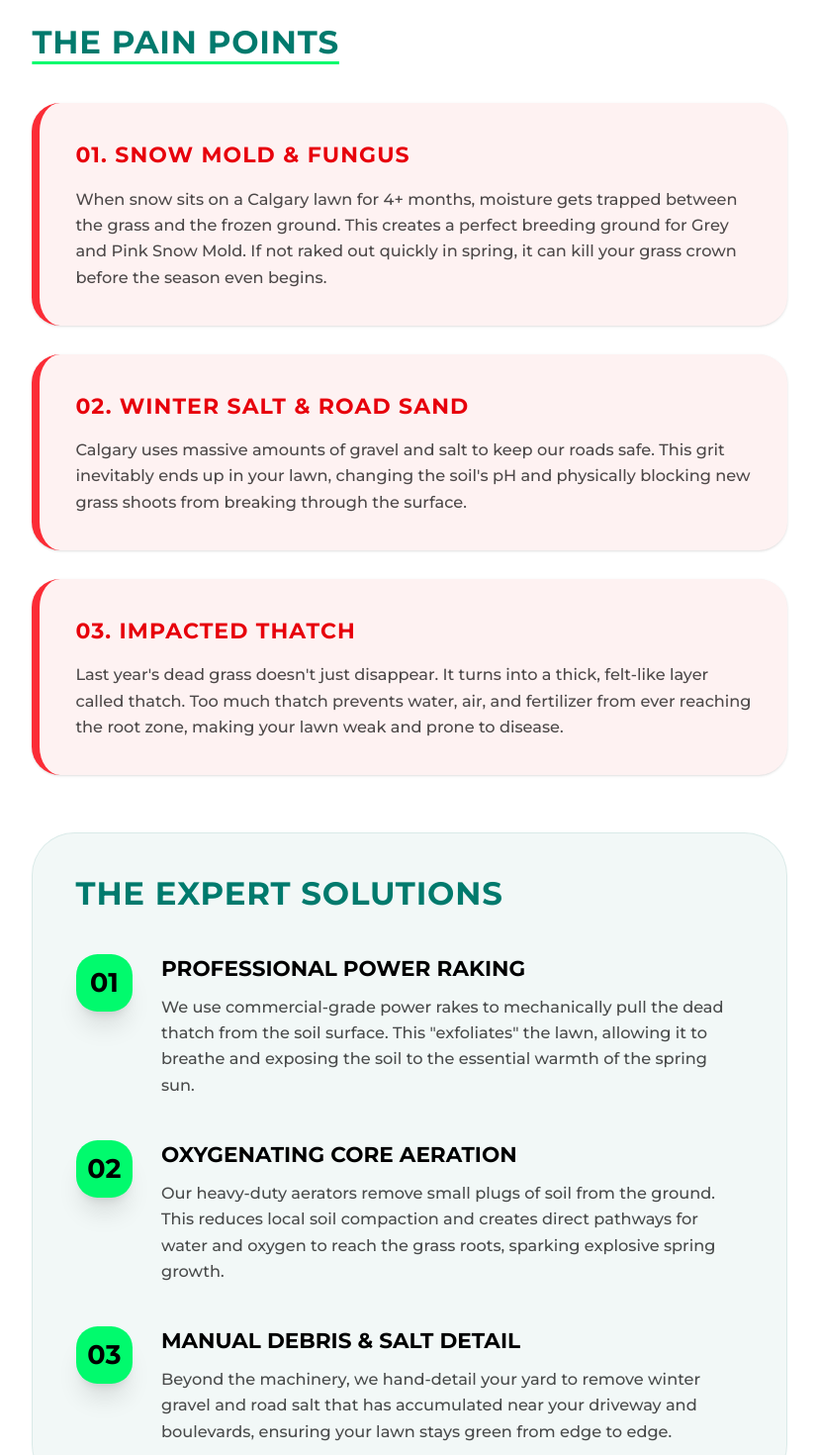
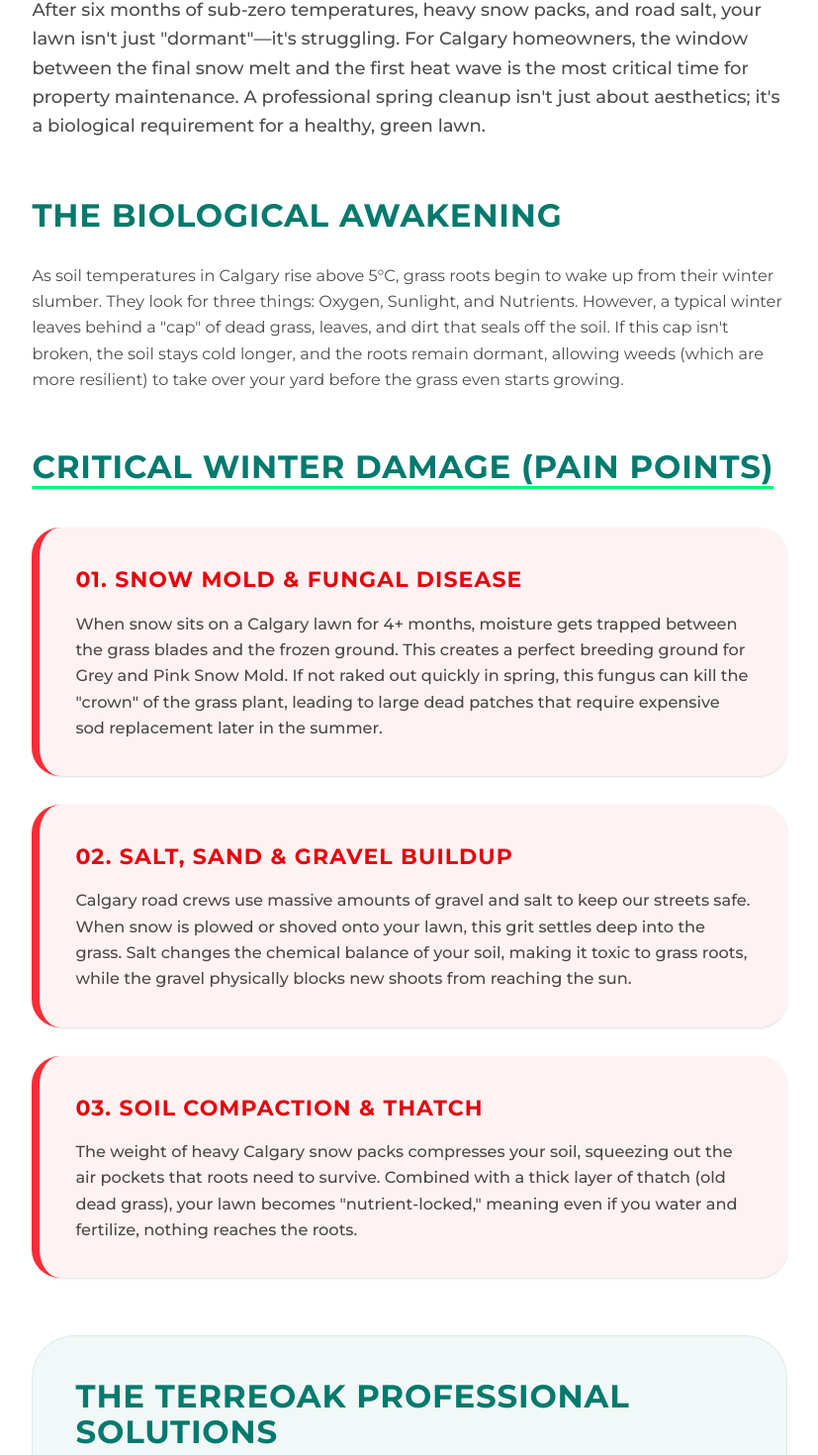
Before and after one commit to AshtonMadden/TERREOAK-WEBSITE, a Next.js app: page /blog/why-calgary-spring-cleanup-matters in a window 1280 px wide. Shown: the part 814-2284 px from the top of the page at 99% size, without its empty margins (226-1053 px from the left). Built offline with nearby package versions, Linux system fonts and the light colour scheme.

Commit message:
seo: expand both blog articles to 800+ words with technical depth, FAQs, and detailed Calgary-specific guides

```diff
--- a/app/blog/why-calgary-spring-cleanup-matters/page.tsx
+++ b/app/blog/why-calgary-spring-cleanup-matters/page.tsx
@@ -40,34 +40,47 @@ export default function SpringCleanupArticle() {
 
                     {/* Intro */}
                     <ScrollReveal>
-                        <p className="text-2xl md:text-3xl font-black text-black leading-tight italic border-l-[12px] border-[#01fa6d] pl-8 md:pl-12">
-                            A great Calgary summer lawn starts in the first two weeks of April. Without it, your grass is literally gasping for air under a winter&apos;s worth of debris.
+                        <div className="space-y-8">
+                            <p className="text-2xl md:text-3xl font-black text-black leading-tight italic border-l-[12px] border-[#01fa6d] pl-8 md:pl-12">
+                                A great Calgary summer lawn starts in the first two weeks of April. Without it, your grass is literally gasping for air under a winter&apos;s worth of debris.
+                            </p>
+                            <p className="text-xl text-black/70 leading-relaxed font-medium">
+                                After six months of sub-zero temperatures, heavy snow packs, and road salt, your lawn isn&apos;t just "dormant"—it&apos;s struggling. For Calgary homeowners, the window between the final snow melt and the first heat wave is the most critical time for property maintenance. A professional spring cleanup isn&apos;t just about aesthetics; it&apos;s a biological requirement for a healthy, green lawn.
+                            </p>
+                        </div>
+                    </ScrollReveal>
+
+                    {/* The Biological Awakening */}
+                    <div className="space-y-8">
+                        <h2 className="text-4xl font-black text-[#017a6d] uppercase tracking-wide">The Biological Awakening</h2>
+                        <p className="text-lg text-black/70 leading-relaxed">
+                            As soil temperatures in Calgary rise above 5°C, grass roots begin to wake up from their winter slumber. They look for three things: Oxygen, Sunlight, and Nutrients. However, a typical winter leaves behind a "cap" of dead grass, leaves, and dirt that seals off the soil. If this cap isn&apos;t broken, the soil stays cold longer, and the roots remain dormant, allowing weeds (which are more resilient) to take over your yard before the grass even starts growing.
                         </p>
-                    </ScrollReveal>
+                    </div>
 
                     {/* The Pain Points */}
                     <div className="space-y-12">
-                        <h2 className="text-4xl font-black text-[#017a6d] uppercase tracking-wide underline decoration-[#01fa6d] underline-offset-8">The Pain Points</h2>
+                        <h2 className="text-4xl font-black text-[#017a6d] uppercase tracking-wide underline decoration-[#01fa6d] underline-offset-8">Critical Winter Damage (Pain Points)</h2>
 
                         <div className="grid grid-cols-1 gap-8">
                             <div className="bg-red-50 p-10 rounded-[2rem] border-l-8 border-red-500 shadow-sm">
-                                <h3 className="font-black text-[22px] text-red-600 uppercase mb-4 tracking-wider">01. Snow Mold & Fungus</h3>
+                                <h3 className="font-black text-[22px] text-red-600 uppercase mb-4 tracking-wider">01. Snow Mold & Fungal Disease</h3>
                                 <p className="text-black/70 font-medium leading-relaxed text-lg">
-                                    When snow sits on a Calgary lawn for 4+ months, moisture gets trapped between the grass and the frozen ground. This creates a perfect breeding ground for Grey and Pink Snow Mold. If not raked out quickly in spring, it can kill your grass crown before the season even begins.
+                                    When snow sits on a Calgary lawn for 4+ months, moisture gets trapped between the grass blades and the frozen ground. This creates a perfect breeding ground for Grey and Pink Snow Mold. If not raked out quickly in spring, this fungus can kill the "crown" of the grass plant, leading to large dead patches that require expensive sod replacement later in the summer.
                                 </p>
                             </div>
 
                             <div className="bg-red-50 p-10 rounded-[2rem] border-l-8 border-red-500 shadow-sm">
-                                <h3 className="font-black text-[22px] text-red-600 uppercase mb-4 tracking-wider">02. Winter Salt & Road Sand</h3>
+                                <h3 className="font-black text-[22px] text-red-600 uppercase mb-4 tracking-wider">02. Salt, Sand & Gravel Buildup</h3>
                                 <p className="text-black/70 font-medium leading-relaxed text-lg">
-                                    Calgary uses massive amounts of gravel and salt to keep our roads safe. This grit inevitably ends up in your lawn, changing the soil&apos;s pH and physically blocking new grass shoots from breaking through the surface.
+                                    Calgary road crews use massive amounts of gravel and salt to keep our streets safe. When snow is plowed or shoved onto your lawn, this grit settles deep into the grass. Salt changes the chemical balance of your soil, making it toxic to grass roots, while the gravel physically blocks new shoots from reaching the sun.
                                 </p>
                             </div>
 
                             <div className="bg-red-50 p-10 rounded-[2rem] border-l-8 border-red-500 shadow-sm">
-                                <h3 className="font-black text-[22px] text-red-600 uppercase mb-4 tracking-wider">03. Impacted Thatch</h3>
+                                <h3 className="font-black text-[22px] text-red-600 uppercase mb-4 tracking-wider">03. Soil Compaction & Thatch</h3>
                                 <p className="text-black/70 font-medium leading-relaxed text-lg">
-                                    Last year&apos;s dead grass doesn&apos;t just disappear. It turns into a thick, felt-like layer called thatch. Too much thatch prevents water, air, and fertilizer from ever reaching the root zone, making your lawn weak and prone to disease.
+                                    The weight of heavy Calgary snow packs compresses your soil, squeezing out the air pockets that roots need to survive. Combined with a thick layer of thatch (old dead grass), your lawn becomes "nutrient-locked," meaning even if you water and fertilize, nothing reaches the roots.
                                 </p>
                             </div>
                         </div>
@@ -75,15 +88,15 @@ export default function SpringCleanupArticle() {
 
                     {/* The Solutions */}
                     <div className="space-y-12 bg-[#017a6d]/5 p-12 rounded-[3rem] border border-[#017a6d]/10">
-                        <h2 className="text-4xl font-black text-[#017a6d] uppercase tracking-wide">The Expert Solutions</h2>
+                        <h2 className="text-4xl font-black text-[#017a6d] uppercase tracking-wide">The TERREOAK Professional Solutions</h2>
 
                         <div className="space-y-12">
                             <div className="flex gap-8 group">
                                 <span className="flex-shrink-0 w-16 h-16 rounded-3xl bg-[#01fa6d] text-black font-black flex items-center justify-center text-3xl shadow-xl transition-transform group-hover:rotate-12">01</span>
                                 <div>
-                                    <h4 className="text-2xl font-black uppercase text-black mb-3">Professional Power Raking</h4>
+                                    <h4 className="text-2xl font-black uppercase text-black mb-3">Industrial Power Raking (Dethatching)</h4>
                                     <p className="text-black/70 font-medium leading-relaxed text-lg">
-                                        We use commercial-grade power rakes to mechanically pull the dead thatch from the soil surface. This "exfoliates" the lawn, allowing it to breathe and exposing the soil to the essential warmth of the spring sun.
+                                        We use commercial-grade power rakes with steel tines that spin at high speeds to pull dead thatch and snow mold from the soil surface. This process "exfoliates" the lawn, allowing it to breathe and exposing the soil to the essential warmth of the spring sun. A hand rake simply cannot achieve the same level of soil-clearing.
                                     </p>
                                 </div>
                             </div>
@@ -93,7 +106,7 @@ export default function SpringCleanupArticle() {
                                 <div>
                                     <h4 className="text-2xl font-black uppercase text-black mb-3">Oxygenating Core Aeration</h4>
                                     <p className="text-black/70 font-medium leading-relaxed text-lg">
-                                        Our heavy-duty aerators remove small plugs of soil from the ground. This reduces local soil compaction and creates direct pathways for water and oxygen to reach the grass roots, sparking explosive spring growth.
+                                        Our heavy-duty core aerators remove thousands of small soil plugs from your yard. This instantly relieves soil compaction and creates direct highways for water, oxygen, and liquid fertilizer to penetrate deep into the root zone. This is the single most effective way to spark explosive spring growth.
                                     </p>
                                 </div>
                             </div>
@@ -101,11 +114,40 @@ export default function SpringCleanupArticle() {
                             <div className="flex gap-8 group">
                                 <span className="flex-shrink-0 w-16 h-16 rounded-3xl bg-[#01fa6d] text-black font-black flex items-center justify-center text-3xl shadow-xl transition-transform group-hover:rotate-12">03</span>
                                 <div>
-                                    <h4 className="text-2xl font-black uppercase text-black mb-3">Manual Debris & Salt Detail</h4>
+                                    <h4 className="text-2xl font-black uppercase text-black mb-3">High-Output Blower Cleanup & Detailing</h4>
                                     <p className="text-black/70 font-medium leading-relaxed text-lg">
-                                        Beyond the machinery, we hand-detail your yard to remove winter gravel and road salt that has accumulated near your driveway and boulevards, ensuring your lawn stays green from edge to edge.
+                                        We don&apos;t just rake; we detail your entire property. Using high-output commercial blowers, we clear out gravel from boulevards, debris from garden beds, and salt buildup from driveways. We ensure your entire property—not just the grass—is ready for the season.
                                     </p>
                                 </div>
+                            </div>
+                        </div>
+                    </div>
+
+                    {/* Common Mistakes */}
+                    <div className="space-y-8">
+                        <h2 className="text-4xl font-black text-[#017a6d] uppercase tracking-wide">Common Spring Cleanup Mistakes</h2>
+                        <ul className="list-disc pl-8 space-y-4 text-lg text-black/70 font-medium">
+                            <li><strong className="text-black">Waiting Too Long:</strong> If you wait until the grass is green to power rake, you risk tearing out the healthy new shoots. The best time is while the lawn is still mostly dormant.</li>
+                            <li><strong className="text-black">Ignoring the Edges:</strong> Salt and gravel concentrate at the edges of driveways and sidewalks. If this isn&apos;t manually removed, the "burn" will creep into your lawn all summer.</li>
+                            <li><strong className="text-black">Fertilizing Before Cleanup:</strong> Applying fertilizer on top of a thick layer of thatch is a waste of money. The nutrients will never reach the soil and will likely wash away in the next rain.</li>
+                        </ul>
+                    </div>
+
+                    {/* FAQ */}
+                    <div className="space-y-8 py-12">
+                        <h2 className="text-4xl font-black text-[#017a6d] uppercase tracking-wide">Spring Cleanup FAQ</h2>
+                        <div className="divide-y divide-black/10">
+                            <div className="py-6">
+                                <h5 className="text-xl font-bold mb-2">When should I book my Calgary spring cleanup?</h5>
+                                <p className="text-black/70">As soon as the snow is 90% gone. Typically, the window starts in mid-March and runs through late April. Booking early ensures you get your service completed before the first growth spurt.</p>
+                            </div>
+                            <div className="py-6">
+                                <h5 className="text-xl font-bold mb-2">Will power raking damage my lawn?</h5>
+                                <p className="text-black/70">When done professionally at the right time (while dormant), it is highly beneficial. It removes the dead "mat" of grass so the healthy crowns can grow unobstructed.</p>
+                            </div>
+                            <div className="py-6">
+                                <h5 className="text-xl font-bold mb-2">Do I need to be home for the service?</h5>
+                                <p className="text-black/70">No! As long as we have access to the yard and pets are indoors, we can complete the entire cleanup and leave your property looking pristine while you are at work.</p>
                             </div>
                         </div>
                     </div>
```
Also changed, not shown: app/blog/why-open-grade-base-for-paver-patios/page.tsx (+72 -27 lines).
